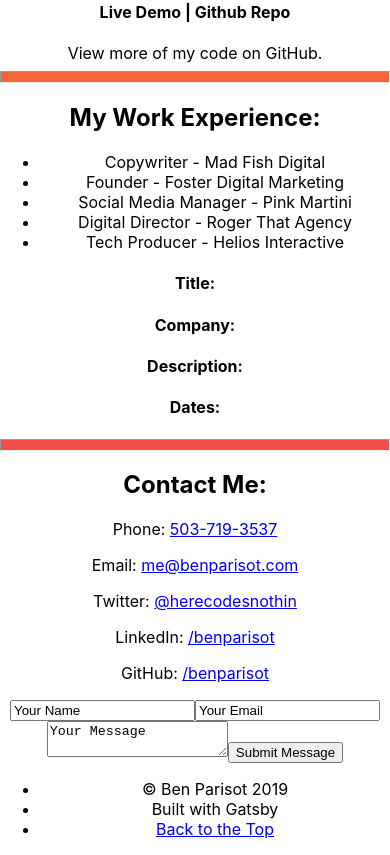
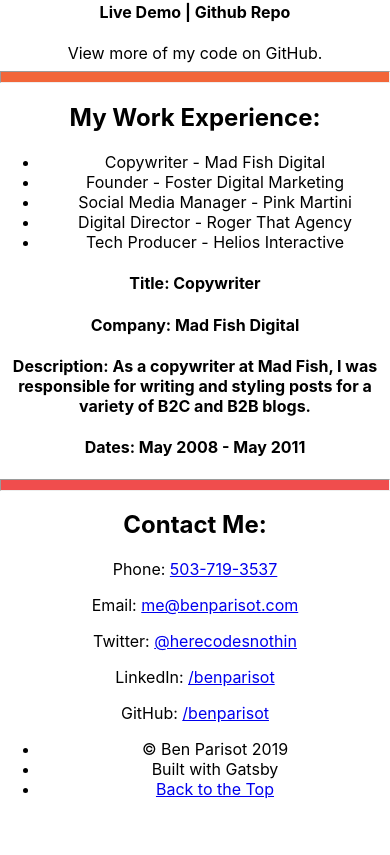
Before and after one commit to BenParisot/portfolio-site, a React (Create React App) app: page / in a window 390 px wide. Shown: the part 4069-4924 px from the top of the page. After the commit the page ends 4884 px from the top, so only its background shows below. Built offline with nearby package versions, Linux system fonts and the light colour scheme.

Commit message:
begin mobile styling

```diff
--- a/public/index.html
+++ b/public/index.html
@@ -24,11 +24,6 @@
   </head>
   <body>
     <noscript>You need to enable JavaScript to run this app.</noscript>
-    <form name="contact" netlify="true" data-netlify="true" netlify-honeypot="bot-field" hidden>
-      <input type="text" name="name" />
-      <input type="email" name="email" />
-      <textarea name="message"></textarea>
-    </form>
     <div id="root"></div>
     <!--
       This HTML file is a template.
--- a/src/components/Contact.js
+++ b/src/components/Contact.js
@@ -12,13 +12,6 @@
                     <p><span className="contact-method">LinkedIn:</span> <a href="https://www.linkedin.com/in/benparisot/" target="blank">/benparisot</a></p>
                     <p><span className="contact-method">GitHub:</span> <a href="https://github.com/benparisot" target="blank">/benparisot</a></p>
                 </section>
-                <form name="contact" method="POST" form-name="contact" encType="application/x-www-form-urlencoded" netlify="true" data-netlify="true">
-                    <input type="hidden" form-name="contact" value="contact" />
-                    <input type="text" name="name" defaultValue="Your Name" />
-                    <input type="text" name="email" defaultValue="Your Email" />
-                    <textarea name="message" defaultValue="Your Message" />
-                    <button type="submit">Submit Message</button>
-                </form>
             </section>
         </section>
     )
--- a/src/components/Work.js
+++ b/src/components/Work.js
@@ -3,20 +3,20 @@
 
 export default class Work extends PureComponent {
     state = {
-        title: '',
-        company: '',
-        description: '',
-        dates: ''
+        title: 'Copywriter',
+        company: 'Mad Fish Digital',
+        description: 'As a copywriter at Mad Fish, I was responsible for writing and styling posts for a variety of B2C and B2B blogs.',
+        dates: 'May 2008 - May 2011'
     }
 
-    componentDidMount(){
-        this.setState({
-            title: '',
-            company: '',
-            description: '',
-            dates: ''
-        })
-    }
+    // componentDidMount(){
+    //     this.setState({
+    //         title: '',
+    //         company: '',
+    //         description: '',
+    //         dates: ''
+    //     })
+    // }
     //onclick logic that displays project detail info
     handleClick = (e) => {
         this.setState({
```
